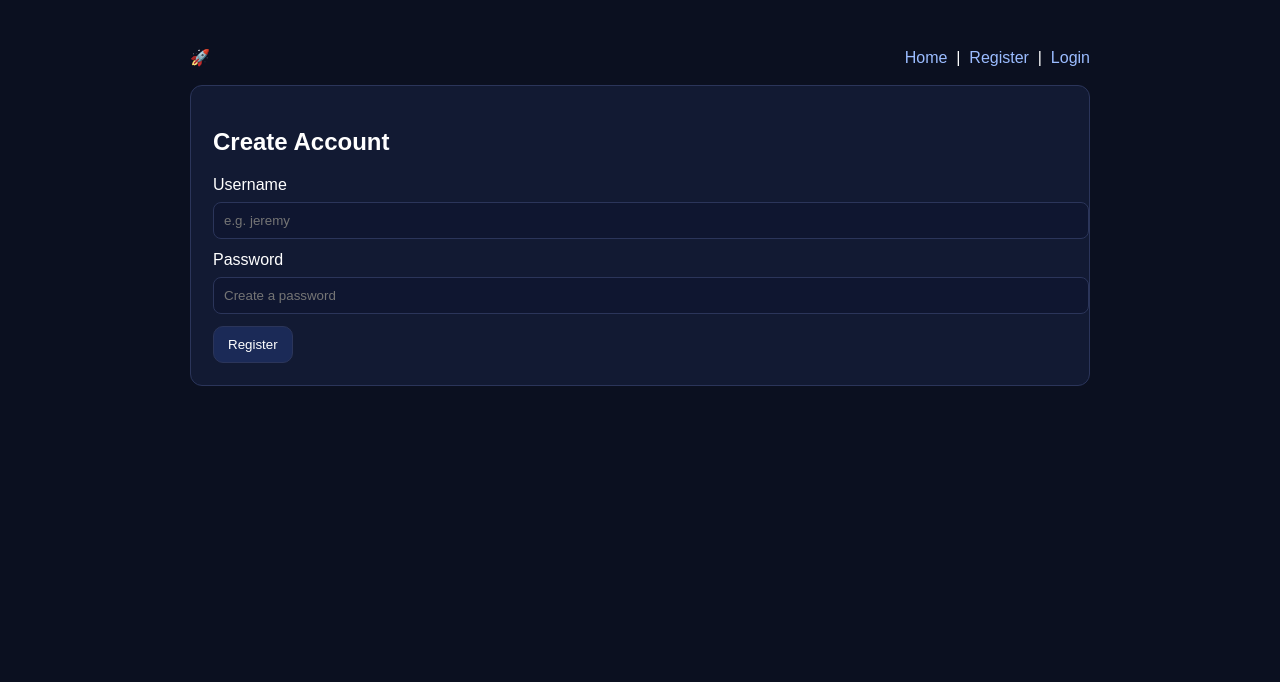
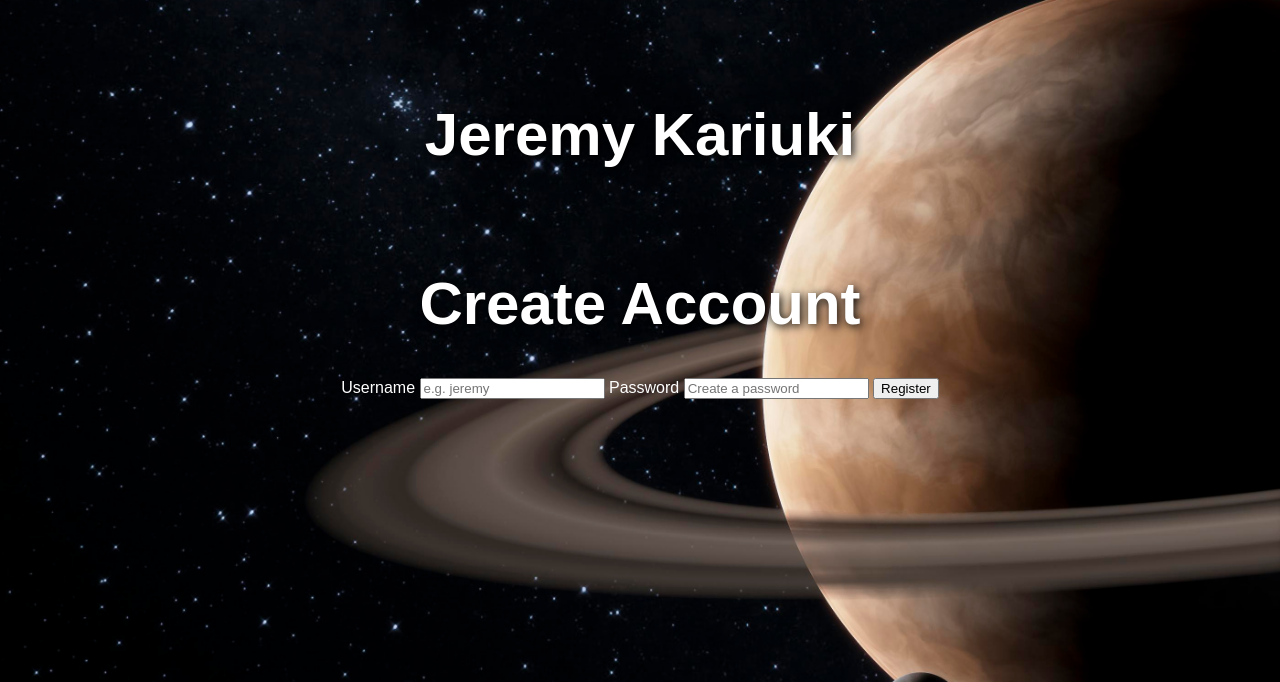
Before and after one commit to jeremykariuki324-cloud/jeremy-space-project, a Flask app: page /register in a window 1280 px wide. Shown: the top 682 px of the page. Run offline with Flask 3, Linux system fonts and the light colour scheme.

Commit message:
Added Saturn background and name

```diff
--- a/templates/base.html
+++ b/templates/base.html
@@ -1,47 +1,31 @@
-<!doctype html>
+<!DOCTYPE html>
 <html>
 <head>
-    <meta charset="utf-8">
-    <title>{{ site_name }}</title>
+    <title>Jeremy Kariuki</title>
+
     <style>
-        body { background:#0b1020; color:white; font-family:Arial,sans-serif; padding:40px; }
-        .wrap { max-width:900px; margin:0 auto; }
-        .topbar { display:flex; justify-content:space-between; align-items:center; margin-bottom:18px; }
-        a { color:#9bbcff; text-decoration:none; }
-        a:hover { text-decoration:underline; }
-        .card { background:#121a33; padding:22px; border-radius:12px; border:1px solid #2b355a; margin-bottom:16px; }
-        input, textarea { width:100%; padding:10px; margin-top:8px; margin-bottom:12px; border-radius:8px; border:1px solid #2b355a; background:#0f1630; color:white; }
-        button { padding:10px 14px; border-radius:10px; border:1px solid #2b355a; background:#1b2a57; color:white; cursor:pointer; }
-        button:hover { filter:brightness(1.1); }
-        .flash { background:#2a1b1b; border:1px solid #6a2b2b; padding:10px; border-radius:10px; margin-bottom:12px; }
-        small { color:#b9c2e3; }
+        body {
+            margin: 0;
+            padding: 0;
+            background: url("{{ url_for('static', filename='images/saturn.jpg') }}") no-repeat center center fixed;
+            background-size: cover;
+            font-family: Arial, sans-serif;
+            color: white;
+            text-align: center;
+        }
+
+        h1 {
+            margin-top: 100px;
+            font-size: 60px;
+            text-shadow: 2px 2px 10px black;
+        }
     </style>
 </head>
 <body>
-<div class="wrap">
-    <div class="topbar">
-        <div><strong>🚀 {{ site_name }}</strong></div>
-        <div>
-            <a href="/">Home</a>
-            {% if session.get("user_id") %}
-                &nbsp;|&nbsp; <a href="/dashboard">Dashboard</a>
-                &nbsp;|&nbsp; <a href="/logout">Logout ({{ session.get("username") }})</a>
-            {% else %}
-                &nbsp;|&nbsp; <a href="/register">Register</a>
-                &nbsp;|&nbsp; <a href="/login">Login</a>
-            {% endif %}
-        </div>
-    </div>
 
-    {% with messages = get_flashed_messages() %}
-      {% if messages %}
-        {% for m in messages %}
-          <div class="flash">{{ m }}</div>
-        {% endfor %}
-      {% endif %}
-    {% endwith %}
+    <h1>Jeremy Kariuki</h1>
 
     {% block content %}{% endblock %}
-</div>
+
 </body>
 </html>
--- a/templates/register.html
+++ b/templates/register.html
@@ -1,15 +1,32 @@
 {% extends "base.html" %}
 {% block content %}
-<div class="card">
-    <h2>Create Account</h2>
-    <form method="POST">
-        <label>Username</label>
-        <input name="username" placeholder="e.g. jeremy" required>
 
-        <label>Password</label>
-        <input name="password" type="password" placeholder="Create a password" required>
+<h1>Create Account</h1>
 
-        <button type="submit">Register</button>
-    </form>
-</div>
+{% if message %}
+  <div class="alert">{{ message }}</div>
+{% endif %}
+
+<form method="POST" action="{{ url_for('register') }}">
+  <label for="username">Username</label>
+  <input
+    type="text"
+    id="username"
+    name="username"
+    placeholder="e.g. jeremy"
+    required
+  />
+
+  <label for="password">Password</label>
+  <input
+    type="password"
+    id="password"
+    name="password"
+    placeholder="Create a password"
+    required
+  />
+
+  <button type="submit">Register</button>
+</form>
+
 {% endblock %}
```
Also changed, not shown: static/images/saturn.jpg (added).
